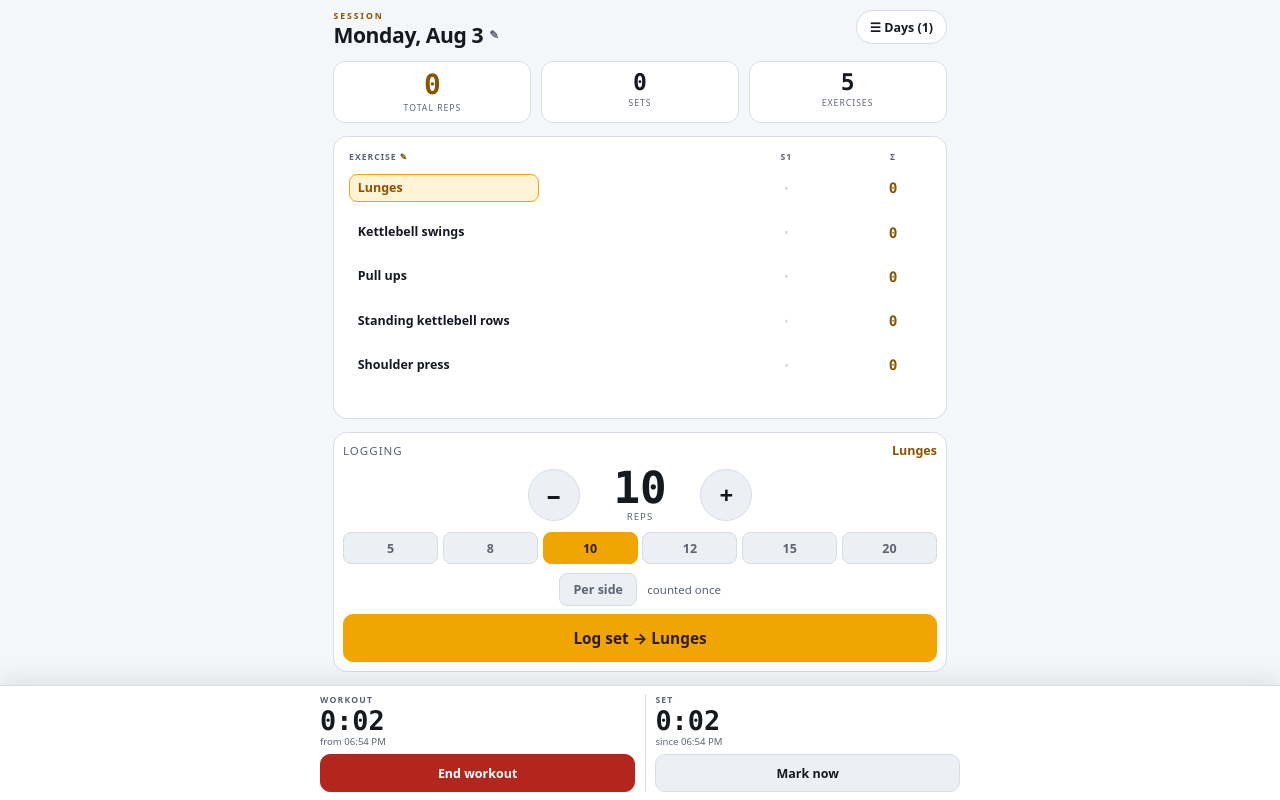
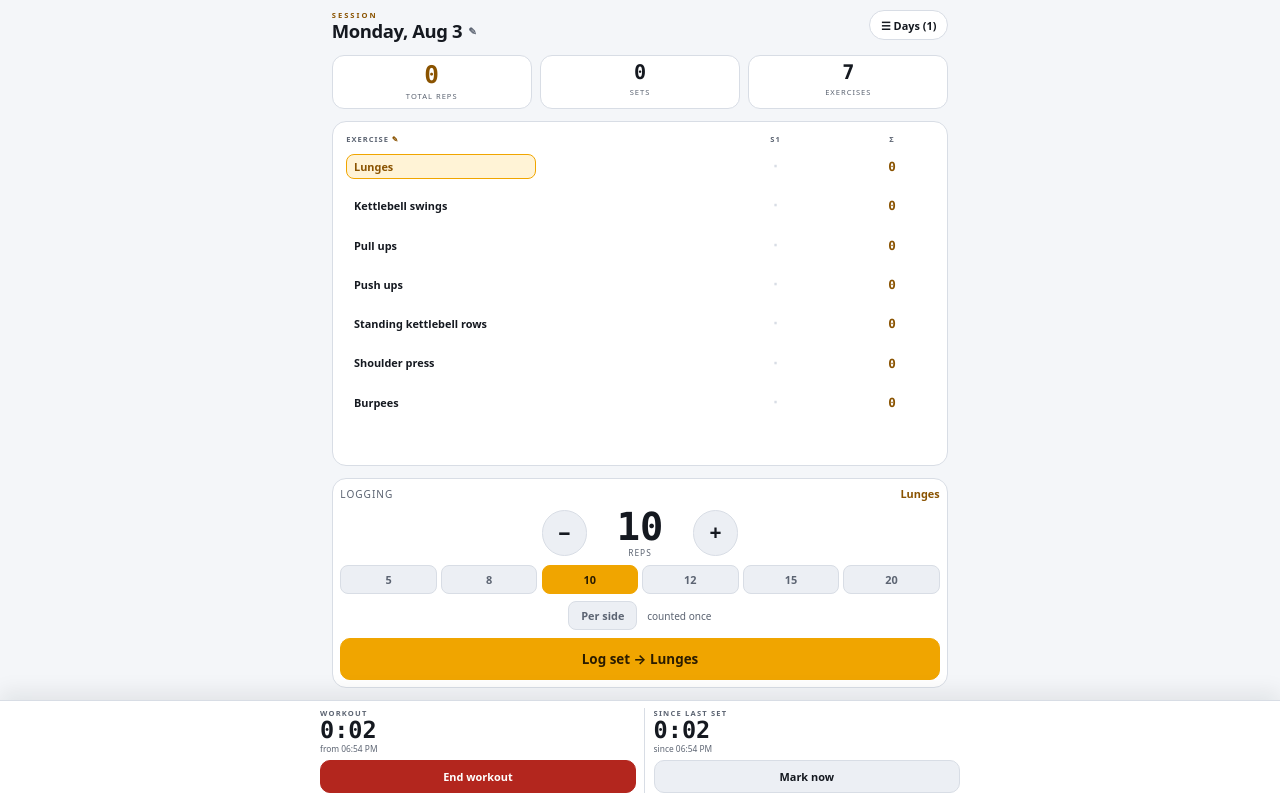
Before and after one commit to NicholasAntoniadesEngineer/workout_tracker, a plain HTML site: page index.html in a window 1280 px wide. Both pictures are taken after a click on the button "Start workout". Drawn offline with Linux system fonts and the light colour scheme.

Commit message:
Fix workout timings that spanned breaks, add burpees and push ups

```diff
--- a/js/app.js
+++ b/js/app.js
@@ -1,4 +1,4 @@
-import {addSet,endWorkout,fmtClock,makeSession,nowISO,startWorkout,uid} from "./model.js";
+import {addSet,autoEndIfStale,endWorkout,fmtClock,makeSession,nowISO,startWorkout,uid} from "./model.js";
 import {activeEx,getSession,load,mergeSessions,save,selectSession,state} from "./store.js";
 import {exportCSV,parseImport} from "./csv.js";
 import {paint,setClockSeconds,setSub,workoutLabel,workoutSub} from "./views.js";
@@ -182,6 +182,7 @@ document.body.addEventListener("click",ev=>{
 function tick(){
   if(state.view!=="log")return;
   const s=getSession();
+  if(autoEndIfStale(s)){render();return;}
   const set=document.getElementById("settime");
   if(set)set.textContent=fmtClock(setClockSeconds(s));
   const setl=document.getElementById("setsub");
@@ -196,5 +197,6 @@ window.addEventListener("resize",fit);
 window.addEventListener("orientationchange",fit);
 
 load();
+state.sessions.forEach(autoEndIfStale);
 render();
 setInterval(tick,TICK_MS);
--- a/js/model.js
+++ b/js/model.js
@@ -1,4 +1,5 @@
-export const SEED_EXERCISES=["Lunges","Kettlebell swings","Pull ups","Standing kettlebell rows","Shoulder press"];
+export const SEED_EXERCISES=["Lunges","Kettlebell swings","Pull ups","Push ups",
+  "Standing kettlebell rows","Shoulder press","Burpees"];
 export const QUICK_REPS=[5,8,10,12,15,20];
 
 const SIDES_PER_SET=2;
@@ -7,6 +8,8 @@ const UID_SPREAD=1e6;
 const MS_PER_SEC=1000;
 const SEC_PER_MIN=60;
 const SEC_PER_HOUR=3600;
+const RESUME_SECONDS=1800;
+const STALE_SECONDS=3600;
 
 export function fmtClock(totalSec){
   const s=Math.max(0,Math.round(totalSec||0));
@@ -37,11 +40,8 @@ export function shortDate(iso){
   catch(e){return "";}
 }
 
-// Sets were bare rep counts before per-side logging, and untimestamped before the mark button.
 export function normSet(v){
-  return (v&&typeof v==="object")
-    ?{r:+v.r||0,side:!!v.side,t:+v.t||0,at:v.at||""}
-    :{r:+v||0,side:false,t:0,at:""};
+  return {r:+v.r||0,side:!!v.side,t:+v.t||0,at:v.at||""};
 }
 
 export function setReps(x){return x.side?x.r*SIDES_PER_SET:x.r;}
@@ -70,9 +70,11 @@ export function lastSet(session){
   return newest;
 }
 
-// The set clock counts from the previous set, falling back to the workout start.
+// The set clock counts from the previous set, never from before the workout began —
+// otherwise resuming a day measures the gap back to yesterday's last set.
 export function setAnchor(session){
-  return lastSetAt(session)||session.started||"";
+  const last=lastSetAt(session),start=session.started||"";
+  return (last>start?last:start)||"";
 }
 
 export function setSeconds(session,mark){
@@ -100,8 +102,13 @@ export function workoutEnd(session){
   return session.ended||lastSetAt(session)||"";
 }
 
+// Start means "a new workout begins now" — except right after an accidental End,
+// where picking straight back up should keep the clock you were already running.
 export function startWorkout(session){
-  if(!session.started)session.started=nowISO();
+  const now=nowISO();
+  const resuming=session.started&&session.ended&&
+    (Date.parse(now)-Date.parse(session.ended))/MS_PER_SEC<=RESUME_SECONDS;
+  if(!resuming)session.started=now;
   session.ended="";
   session.running=true;
 }
@@ -110,6 +117,16 @@ export function endWorkout(session){
   if(!session.started)return;
   session.ended=nowISO();
   session.running=false;
+}
+
+// A workout nobody ended stops itself at its last set rather than running all night.
+export function autoEndIfStale(session){
+  if(!session||!session.running||!session.started)return false;
+  const last=lastSetAt(session)||session.started;
+  if((Date.now()-Date.parse(last))/MS_PER_SEC<STALE_SECONDS)return false;
+  session.ended=last;
+  session.running=false;
+  return true;
 }
 
 // A set always lands inside a running workout, so forgetting to press Start costs nothing.
--- a/js/store.js
+++ b/js/store.js
@@ -1,9 +1,10 @@
-import {makeSession,normSet,todayLabel} from "./model.js";
+import {SEED_EXERCISES,makeSession,normSet,uid} from "./model.js";
 
 const KEY="workout_days_v2";
-const LEGACY_KEY="workout_current_v1";
-const STORE_VERSION=4;
+const STORE_VERSION=5;
 const DEFAULT_REPS=10;
+// Bump to push newly added default exercises into the current day, once.
+const SEED_STAMP=1;
 
 export const state={sessions:[],sessionId:null,exId:null,
   reps:DEFAULT_REPS,perSide:false,mark:null,editing:null,adding:false,manage:false,view:"log"};
@@ -26,22 +27,17 @@ function readSaved(){
   return null;
 }
 
-function readLegacy(){
-  try{
-    const raw=localStorage.getItem(LEGACY_KEY);
-    if(raw){
-      const d=JSON.parse(raw);
-      if(d.ex&&d.ex.length){
-        const s=makeSession(null);
-        s.ex=d.ex;s.title=d.date||todayLabel();
-        return [s];
-      }
-    }
-  }catch(e){}
-  return null;
+// New days copy the previous day's exercises, so a new default would otherwise never
+// reach a device that already has history. Add the missing ones once, to today only.
+function topUpSeeds(session,stamp){
+  if(!session||stamp>=SEED_STAMP)return;
+  const have={};
+  session.ex.forEach(e=>{have[e.name.trim().toLowerCase()]=true;});
+  SEED_EXERCISES.forEach(n=>{
+    if(!have[n.toLowerCase()])session.ex.push({id:uid(),name:n,sets:[]});
+  });
 }
 
-// Days saved before the workout button existed have no running flag; they read as finished.
 function normSession(s){
   s.started=s.started||"";
   s.ended=s.ended||"";
@@ -53,10 +49,11 @@ function normSession(s){
 export function load(){
   const saved=readSaved();
   if(saved){state.sessions=saved.sessions;state.sessionId=saved.sessionId||saved.sessions[0].id;}
-  else{state.sessions=readLegacy()||[makeSession(null)];}
+  else{state.sessions=[makeSession(null)];}
   state.sessions.forEach(normSession);
   state.mark=(saved&&saved.mark)||null;
   if(!getSession())state.sessionId=state.sessions[0].id;
+  topUpSeeds(getSession(),(saved&&saved.seed)||0);
   const s=getSession();
   state.exId=s.ex.length?s.ex[0].id:null;
 }
@@ -64,7 +61,8 @@ export function load(){
 export function save(){
   try{
     localStorage.setItem(KEY,JSON.stringify(
-      {version:STORE_VERSION,sessionId:state.sessionId,sessions:state.sessions,mark:state.mark}));
+      {version:STORE_VERSION,seed:SEED_STAMP,sessionId:state.sessionId,
+        sessions:state.sessions,mark:state.mark}));
   }catch(e){}
 }
 
--- a/js/views.js
+++ b/js/views.js
@@ -33,8 +33,7 @@ function setsTable(session){
       const editing=state.editing&&state.editing.ex===e.id&&state.editing.i===i;
       h+="<td class='cell has mono"+(editing?" editing":"")+"' data-ex='"+e.id+"' data-i='"+i+"'>"+
          "<span class='cr'>"+x.r+(x.side?"<span class='sd'>/s</span>":"")+"</span>"+
-         (x.at?"<span class='ct'>"+esc(fmtTime(x.at))+"</span>"
-              :(x.t?"<span class='ct'>"+fmtClock(x.t)+"</span>":""))+"</td>";
+         (x.at?"<span class='ct'>"+esc(fmtTime(x.at))+"</span>":"")+"</td>";
     }
     h+="<td class='sum mono'>"+exerciseTotal(e)+"</td></tr>";
   });
@@ -117,7 +116,7 @@ function timerBar(session){
       "<button class='tbtn "+(on?"stop":"go")+"' id='wtoggle'>"+(on?"End workout":"Start workout")+"</button>"+
     "</div>"+
     "<div class='tcell'>"+
-      "<div class='tl'>Set</div>"+
+      "<div class='tl'>Since last set</div>"+
       "<div class='tv mono"+(marked?" held":"")+"' id='settime'>"+fmtClock(setClockSeconds(session))+"</div>"+
       "<div class='tsub' id='setsub'>"+setSub(session)+"</div>"+
       "<button class='tbtn"+(marked?" on":"")+"' id='markbtn'>"+
--- a/styles.css
+++ b/styles.css
@@ -151,7 +151,8 @@ input.name{background:var(--bg);border:1px solid var(--accent);color:var(--text)
 .tinner{max-width:640px;margin:0 auto;display:grid;grid-template-columns:1fr 1fr;gap:var(--gap);}
 .tcell{min-width:0;display:flex;flex-direction:column;}
 .tcell+.tcell{padding-left:var(--gap);border-left:1px solid var(--line);}
-.tl{font-size:var(--f-tiny);letter-spacing:1.2px;text-transform:uppercase;color:var(--muted);font-weight:700;}
+.tl{font-size:var(--f-tiny);letter-spacing:1.2px;text-transform:uppercase;color:var(--muted);
+  font-weight:700;white-space:nowrap;overflow:hidden;text-overflow:ellipsis;}
 .tv{font-size:var(--f-clock);font-weight:800;line-height:1.1;}
 .tv.held{color:var(--accentText);}
 .tsub{font-size:var(--f-xs);color:var(--muted);white-space:nowrap;overflow:hidden;text-overflow:ellipsis;}
```
Also changed, not shown: README.md.
